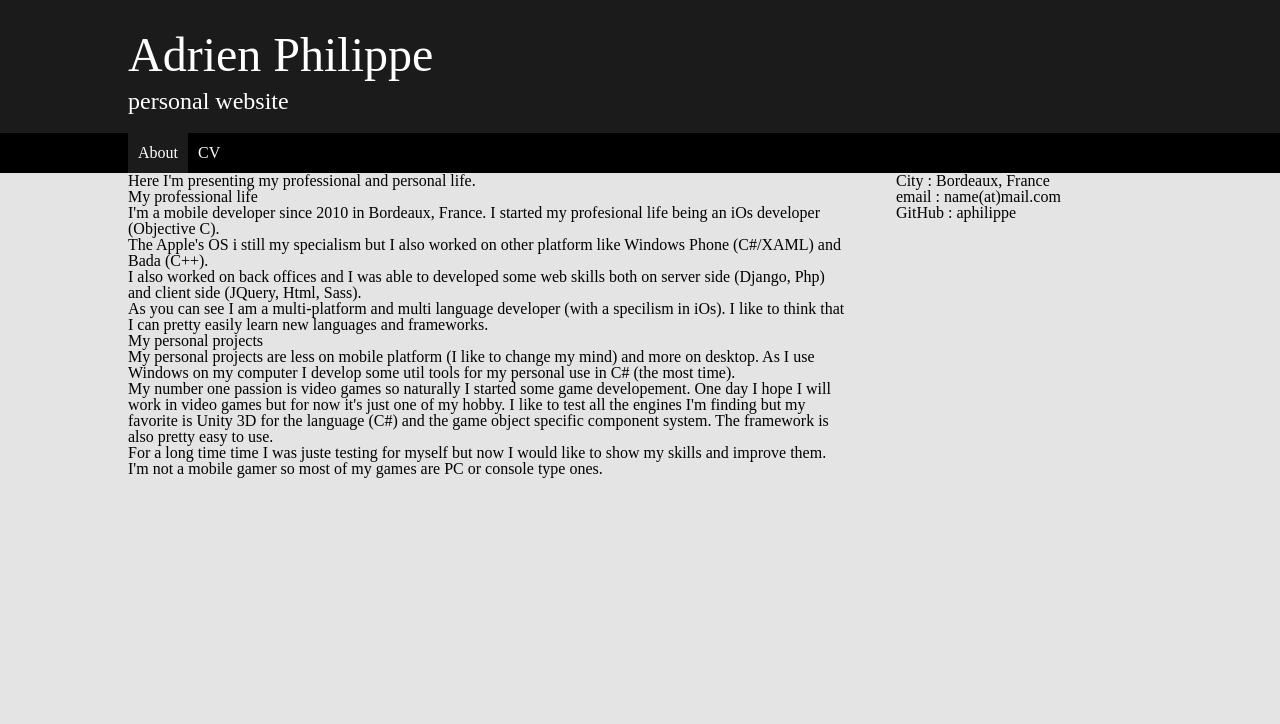
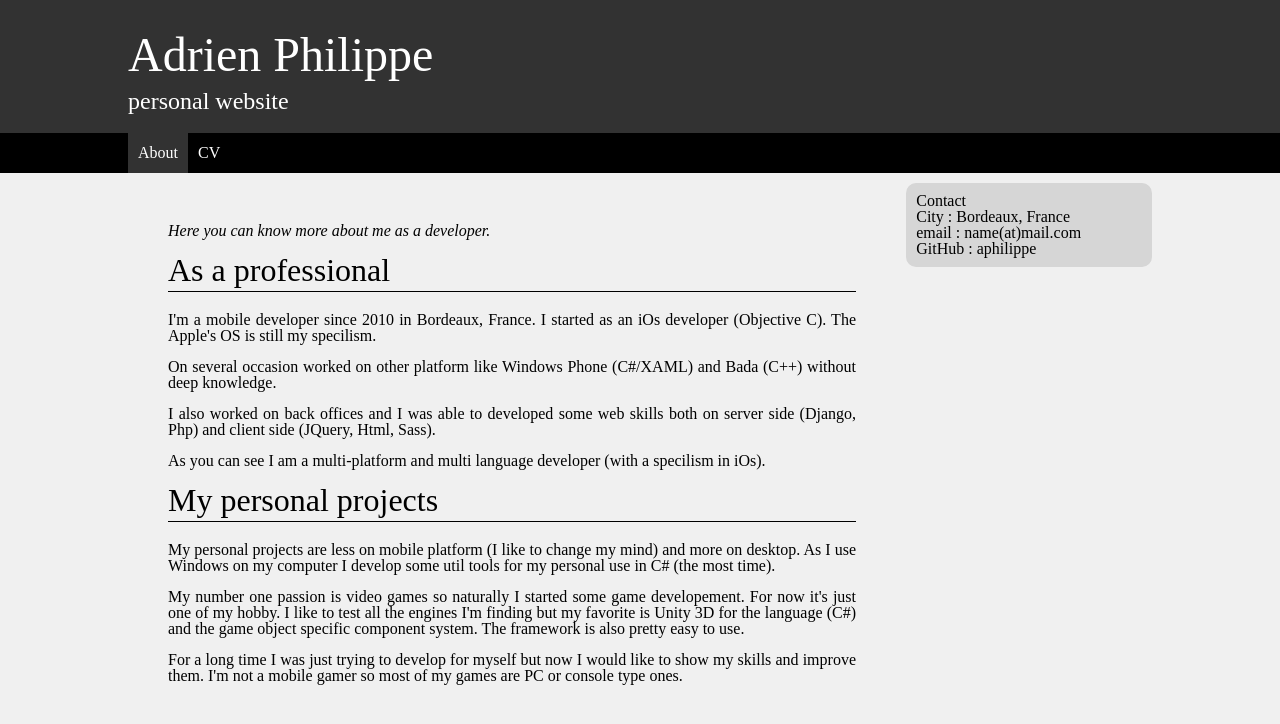
Before and after one commit to aphilippe/aphilippe.github.io, a Jekyll site: the page built from about.html, in a window 1280 px wide. Shown: the top 724 px of the page. Built offline with Jekyll 4.4.1, drawn with Linux system fonts in a browser that asks for light colours.

Commit message:
update css and change some wordings

```diff
--- a/_includes/contact.html
+++ b/_includes/contact.html
@@ -1,4 +1,5 @@
 <div id="contact_block">
+	<h1>Contact</h1>
 	<ul>
 		<li>City : Bordeaux, France</li>
 		<li>email : name(at)mail.com</li>
--- a/about.html
+++ b/about.html
@@ -2,30 +2,30 @@
 layout: default
 ---
 
-<p>
-	Here I'm presenting my professional and personal life.
+<p class="page_explanation">
+	Here you can know more about me as a developer.
 </p>
 
-<h1>My professional life</h1>
+<h1>As a professional</h1>
 <p>
-	I'm a mobile developer since 2010 in Bordeaux, France. I started my profesional life being an iOs developer (Objective C).
+	I'm a mobile developer since 2010 in Bordeaux, France. I started as an iOs developer (Objective C). The Apple's OS is still my specilism.
 </p>
 <p>
-	The Apple's OS i still my specialism but I also worked on other platform like Windows Phone (C#/XAML) and Bada (C++).
+	On several occasion worked on other platform like Windows Phone (C#/XAML) and Bada (C++) without deep knowledge.
 </p>
 <p>
 	I also worked on back offices and I was able to developed some web skills both on server side (Django, Php) and client side (JQuery, Html, Sass).
 </p>
 <p>
-	As you can see I am a multi-platform and multi language developer (with a specilism in iOs). I like to think that I can pretty easily learn new languages and frameworks.
+	As you can see I am a multi-platform and multi language developer (with a specilism in iOs).
 </p>
 <h1>My personal projects</h1>
 <p>
 	My personal projects are less on mobile platform (I like to change my mind) and more on desktop. As I use Windows on my computer I develop some util tools for my personal use in C# (the most time).
 </p>
 <p>
-	My number one passion is video games so naturally I started some game developement. One day I hope I will work in video games but for now it's just one of my hobby. I like to test all the engines I'm finding but my favorite is Unity 3D for the language (C#) and the game object specific component system. The framework is also pretty easy to use.
+	My number one passion is video games so naturally I started some game developement. For now it's just one of my hobby. I like to test all the engines I'm finding but my favorite is Unity 3D for the language (C#) and the game object specific component system. The framework is also pretty easy to use.
 </p>
 <p>
-	For a long time time I was juste testing for myself but now I would like to show my skills and improve them. I'm not a mobile gamer so most of my games are PC or console type ones.
+	For a long time I was just trying to develop for myself but now I would like to show my skills and improve them. I'm not a mobile gamer so most of my games are PC or console type ones.
 </p>
--- a/sass/_classes.scss
+++ /dev/null
@@ -1,6 +0,0 @@
-@import "constants";
-
-.site_content {
-	max-width: $content_max_width;
-	margin: auto;
-}
--- /dev/null
+++ b/sass/_contact.scss
@@ -0,0 +1,6 @@
+@import "global";
+
+#contact_block {
+	@extend .content_block;
+	padding: 10px;
+}
--- a/sass/_header.scss
+++ b/sass/_header.scss
@@ -1,6 +1,6 @@
 @import "constants";
 @import "compass/css3";
-@import "classes";
+@import "global";
 @import "compass/utilities/general/clearfix";
 
 
--- /dev/null
+++ b/sass/_typos.scss
@@ -0,0 +1,3 @@
+html {
+	font-size: 16px;
+}
--- a/stylesheets/style.css
+++ b/stylesheets/style.css
@@ -66,10 +66,24 @@ article, aside, details, figcaption, figure, footer, header, hgroup, menu, nav,
 /****************Color*******************/
 /****************Color*******************/
 /****************Color*******************/
-/* line 3, ../sass/_classes.scss */
+/* line 3, ../sass/_global.scss */
 .site_content, header #web_title_block, header nav ul, #middle {
   max-width: 1024px;
   margin: auto;
+}
+
+/* line 8, ../sass/_global.scss */
+.fixed_margin {
+  padding-top: 1px;
+  margin-top: -1px;
+}
+
+/* line 13, ../sass/_global.scss */
+.content_block, #contact_block {
+  background-color: #d6d6d6;
+  -webkit-border-radius: 10px 10px;
+  -moz-border-radius: 10px / 10px;
+  border-radius: 10px / 10px;
 }
 
 /* line 8, ../sass/_header.scss */
@@ -77,7 +91,7 @@ header {
   display: block;
   width: 100%;
   padding-top: 1px;
-  background-color: #1b1b1b;
+  background-color: #323232;
   color: white;
 }
 /* line 22, ../sass/_header.scss */
@@ -107,7 +121,7 @@ header nav ul li {
 }
 /* line 42, ../sass/_header.scss */
 header nav ul li.current {
-  background-color: #1b1b1b;
+  background-color: #323232;
 }
 /* line 46, ../sass/_header.scss */
 header nav ul li a {
@@ -120,21 +134,84 @@ header nav ul li a {
 }
 /* line 55, ../sass/_header.scss */
 header nav ul li a:hover {
-  background-color: #1b1b1b;
+  background-color: #323232;
 }
 
-/* line 5, ../sass/style.scss */
-body {
-  background-color: #e4e4e4;
+/* line 1, ../sass/_typos.scss */
+html {
+  font-size: 16px;
 }
 
-/* line 11, ../sass/style.scss */
+/* line 3, ../sass/_content.scss */
+#content {
+  padding: 40px;
+}
+/* line 8, ../sass/_content.scss */
+#content h1 {
+  margin: 0 0 20px 0;
+  padding: 0 0 5px 0;
+  font-size: 2rem;
+  border-bottom: 1px solid;
+}
+/* line 15, ../sass/_content.scss */
+#content p {
+  margin: 15px 0;
+  text-align: justify;
+}
+/* line 20, ../sass/_content.scss */
+#content .page_explanation {
+  margin-top: 0;
+  font-style: italic;
+}
+
+/****************Color*******************/
+/* line 3, ../sass/_global.scss */
+.site_content, header #web_title_block, header nav ul, #middle {
+  max-width: 1024px;
+  margin: auto;
+}
+
+/* line 8, ../sass/_global.scss */
+.fixed_margin {
+  padding-top: 1px;
+  margin-top: -1px;
+}
+
+/* line 13, ../sass/_global.scss */
+.content_block, #contact_block {
+  background-color: #d6d6d6;
+  -webkit-border-radius: 10px 10px;
+  -moz-border-radius: 10px / 10px;
+  border-radius: 10px / 10px;
+}
+
+/* line 3, ../sass/_contact.scss */
+#contact_block {
+  padding: 10px;
+}
+
+/* line 9, ../sass/style.scss */
+* {
+  -webkit-box-sizing: border-box;
+  -moz-box-sizing: border-box;
+  box-sizing: border-box;
+}
+
+/* line 13, ../sass/style.scss */
+body {
+  background-color: #f0f0f0;
+}
+
+/* line 17, ../sass/style.scss */
+#middle {
+  margin: 10px auto;
+}
+/* line 21, ../sass/style.scss */
 #middle #contact_block {
   float: right;
-  width: 25%;
-  margin-left: 5%;
+  width: 24%;
 }
-/* line 17, ../sass/style.scss */
+/* line 26, ../sass/style.scss */
 #middle #content {
-  width: 70%;
+  width: 75%;
 }
```
Also changed, not shown: sass/_constants.scss (+5 -2 lines), sass/_content.scss (added, +24 -0 lines), sass/_global.scss (added, +16 -0 lines), sass/style.scss (+12 -3 lines).
